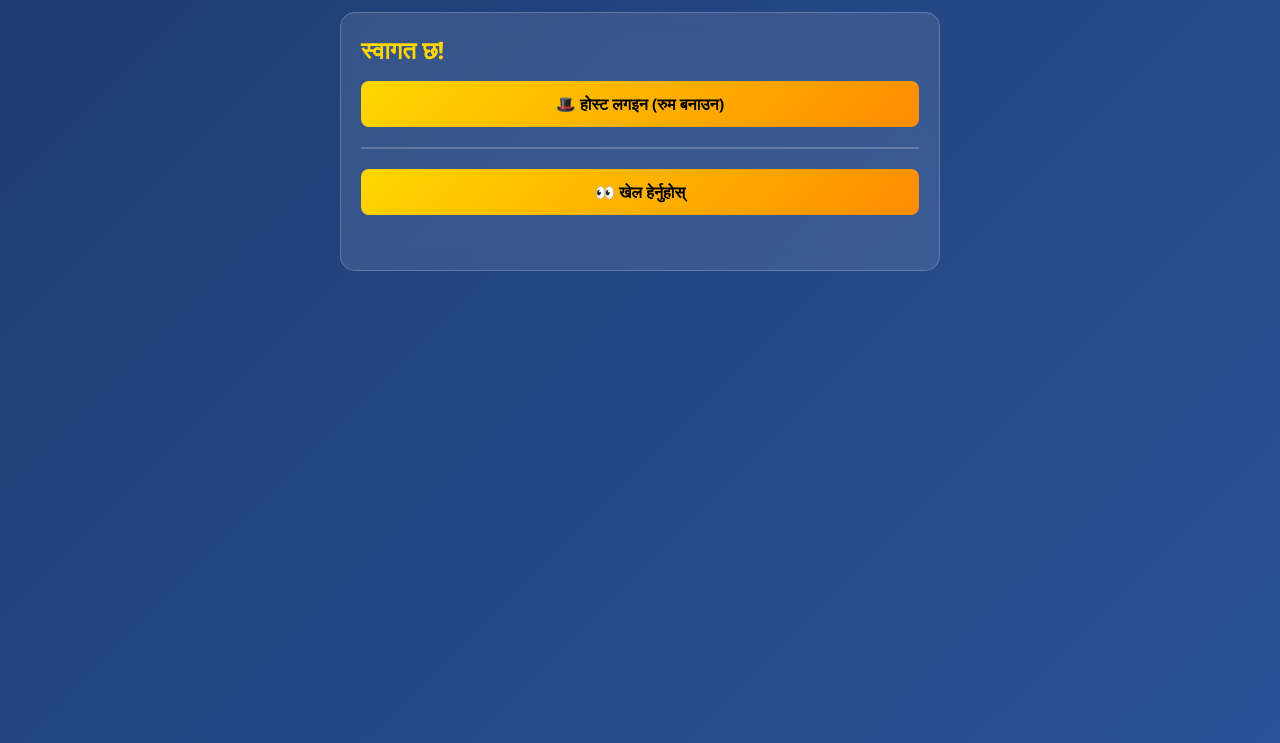
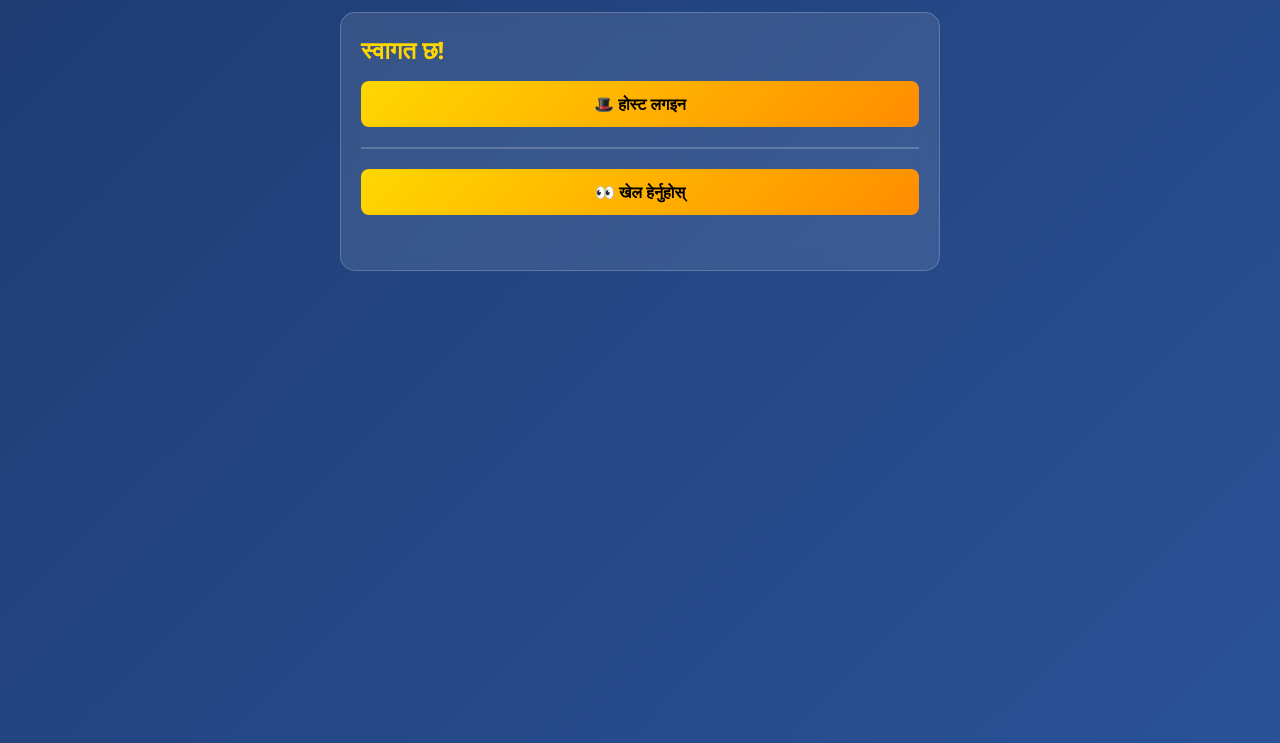
Before and after one commit to parkashrawal/CasinoKingTambola, a website: page public/index.html in a window 1280 px wide. Shown: the part 57-800 px from the top of the page. Drawn offline with nearby package versions, Linux system fonts and the light colour scheme; no server answers.

Commit message:
Update index.html

```diff
--- a/public/index.html
+++ b/public/index.html
@@ -19,7 +19,7 @@
 
 <div id="landing" class="card">
   <h2>स्वागत छ!</h2>
-  <button onclick="showHostLogin()">🎩 होस्ट लगइन (रुम बनाउन)</button>
+  <button onclick="showHostLogin()">🎩 होस्ट लगइन </button>
   <hr>
   <button onclick="viewGame()">👀 खेल हेर्नुहोस्</button>
   <div id="landingMsg" class="msg"></div>
```
